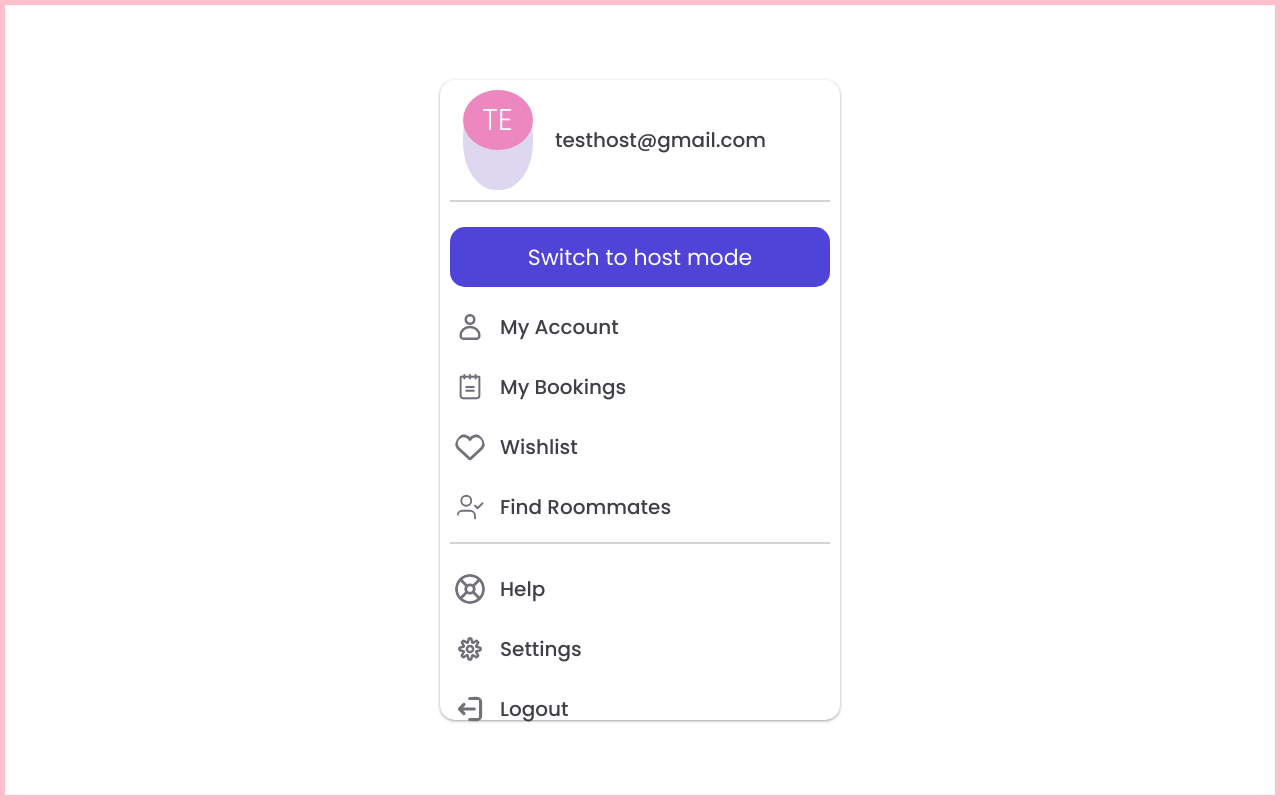
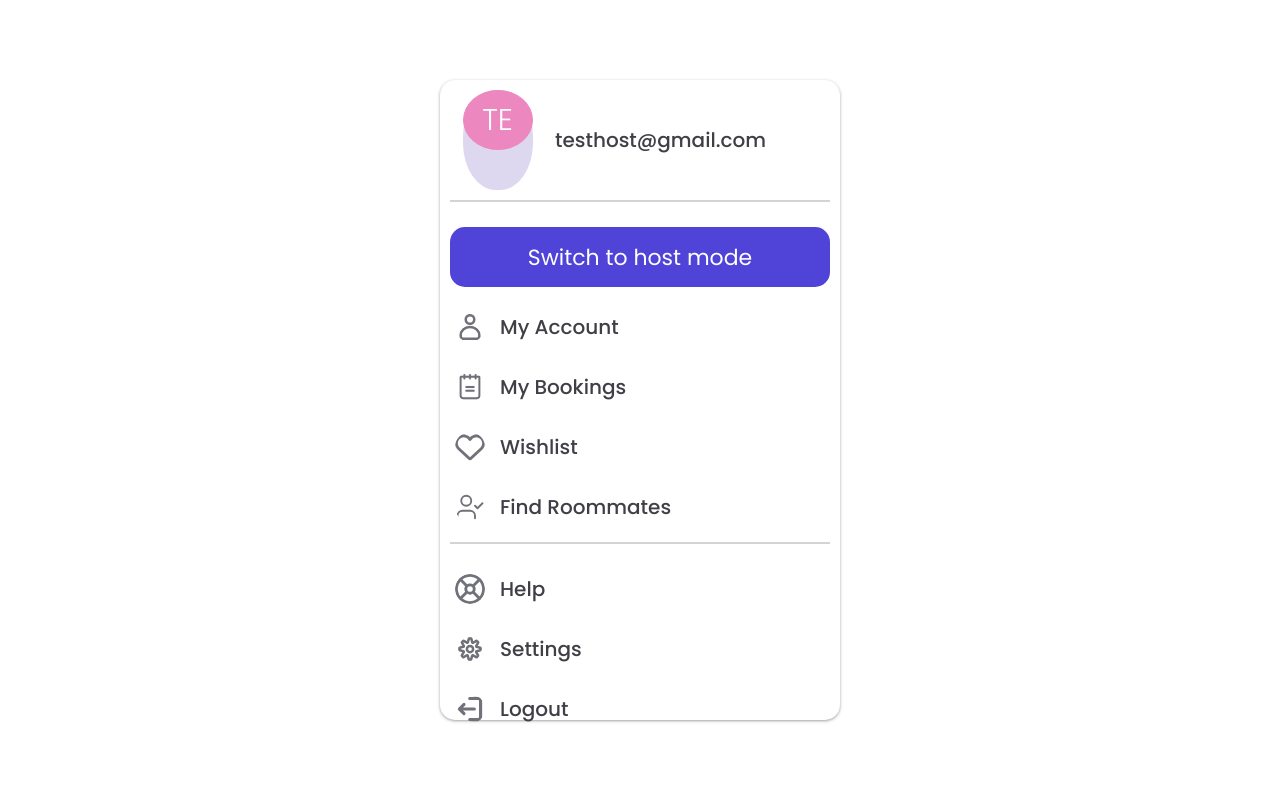
Before and after one commit to abhinavjoshi1798/SideBar, a React (Create React App) app: page / in a window 1280 px wide. Built offline with nearby package versions, Linux system fonts and the light colour scheme.

Commit message:
border remove corrected

```diff
--- a/src/App.css
+++ b/src/App.css
@@ -16,7 +16,6 @@
   display: flex;
   justify-content: center;
   align-items: center;
-  border: 5px solid pink;
 }
 
 .sideBar{
@@ -57,6 +56,7 @@ justify-items: center;
 width: 120%;
 height: 60px;
 background-color: #ec87bf;
+border: 1px solid #ec87bf;
 border-radius: 100%;
 display: flex;
 }
```
